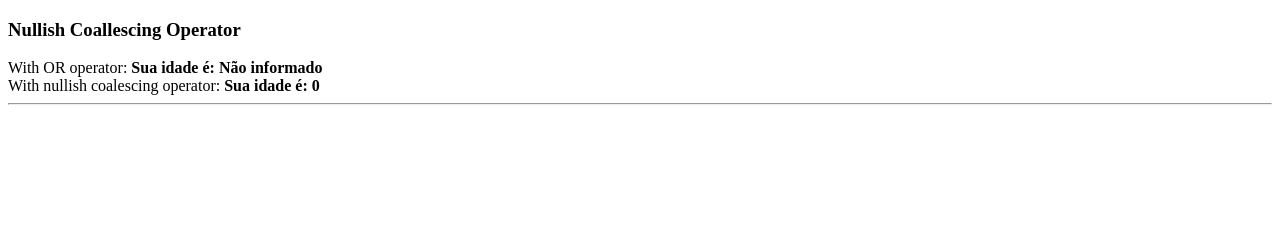
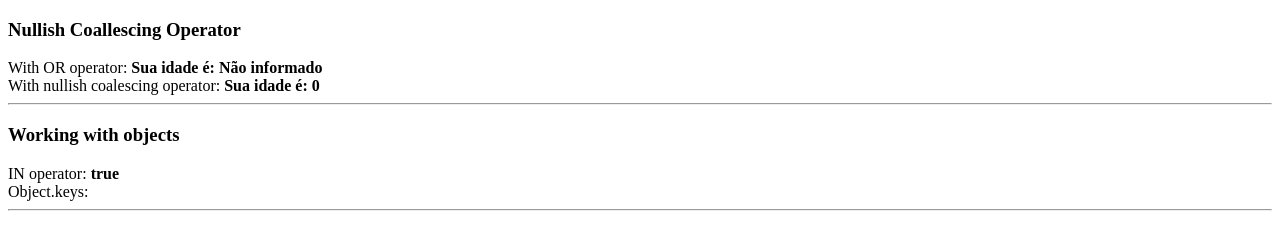
Before and after one commit to rodrigofplourenco/js-to-review, a website built with Vite: page index.html in a window 1280 px wide. Built offline with nearby package versions, Linux system fonts and the light colour scheme.

Commit message:
[ADD] IN operator

```diff
--- a/index.html
+++ b/index.html
@@ -13,6 +13,12 @@
       With nullish coalescing operator: <b id="nullish"></b>
 
       <hr>
+
+      <h3>Working with objects</h3>
+      IN operator: <b id="in"></b><br>
+      Object.keys: <b id="keys"></b><br>
+
+      <hr>
     </div>
 
     <script type="module" src="/main.js"></script>
--- a/main.js
+++ b/main.js
@@ -10,3 +10,20 @@ document.querySelector('#or').innerText = 'Sua idade é: ' + (idade || 'Não inf
 // nesses casos, devemos usar o Nullish Coalescing Operator, porque ele é bem mais restrito
 // , irá apenas detetar valores que realmente não são válidos como null, undefined, NaN
 document.querySelector('#nullish').innerText = 'Sua idade é: ' + (idade ?? 'Não informado');
+
+// -----------------------------------------------------------------------------------------
+
+// Objetos
+
+const user = {
+  name: 'John Doe',
+  age: 18,
+  address: {
+    street: 'NYC',
+    number: 1
+  }
+};
+
+// IN operator, é usado para checar se existe uma chave num objeto, no caso
+// existe 'name' no objeto user, caso troque name para algo que não existe, dará false
+document.querySelector('#in').innerText = ('name' in user);
```
